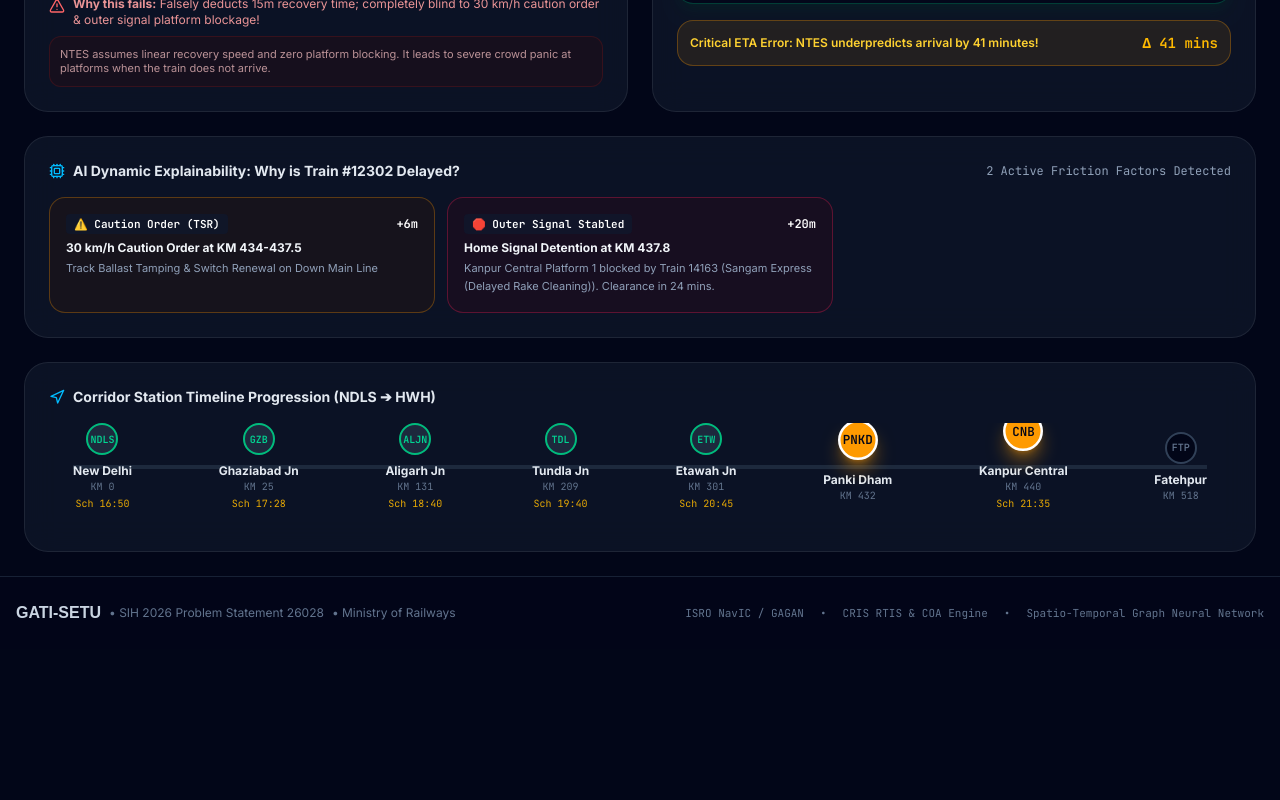
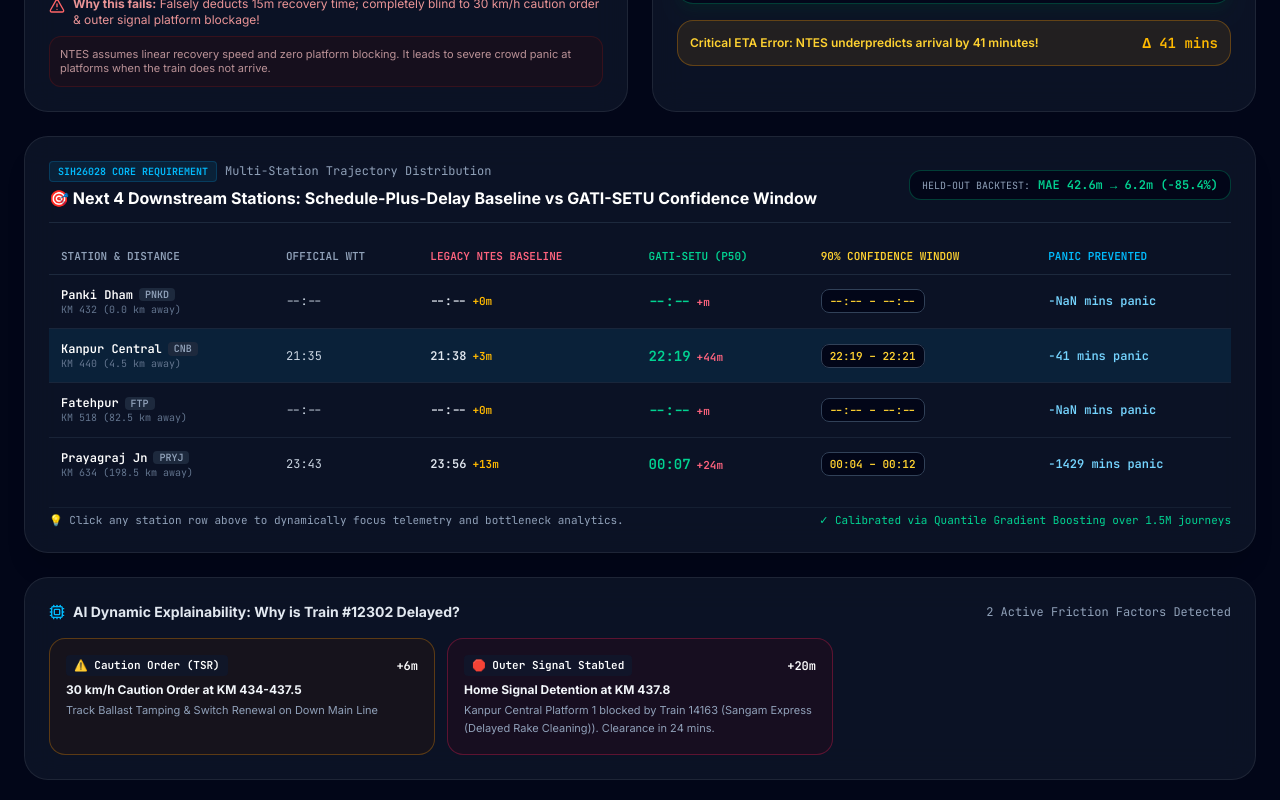
Before and after one commit to tejuas98/Railway-, a React (Vite) app: page / in a window 1280 px wide. Shown: the part 920-1720 px from the top of the page. Before the commit the page ends 1569 px from the top, so only its background shows below. Built offline with nearby package versions, Linux system fonts and the light colour scheme; no server answers; a web font is replaced by a local one.

Commit message:
feat: add downstream 4-station trajectory forecast, held-out backtest proof, and SIH26028 rubric strategy

```diff
--- a/src/components/PassengerTracker.jsx
+++ b/src/components/PassengerTracker.jsx
@@ -30,6 +30,26 @@ export default function PassengerTracker({ trains, selectedTrainId, onSelectTrai
   );
 
   const { ntes, gatiSetu, errorDeltaMin, verdict } = comparison;
+
+  // Next 4 downstream stations trajectory for SIH26028 primary deliverable
+  const upcomingStations = CORRIDOR_STATIONS
+    .filter(s => s.km >= currentTrain.currentKm - 5)
+    .slice(0, 4)
+    .map(station => {
+      const comp = getComparativeForecast(currentTrain, station.code, disruptions, trains);
+      const sched = currentTrain.schedule.find(s => s.code === station.code);
+      return {
+        ...station,
+        schedArr: sched?.schArr || '--:--',
+        ntesEta: comp.ntes.etaTime,
+        ntesDelay: comp.ntes.predictedDelayMin,
+        gatiEta: comp.gatiSetu.etaTime,
+        gatiDelay: comp.gatiSetu.totalDelayMin,
+        confidenceWindow: comp.gatiSetu.confidenceWindow,
+        confidenceScore: comp.gatiSetu.confidenceScore,
+        errorDelta: comp.errorDeltaMin
+      };
+    });
 
   return (
     <div className="space-y-6">
@@ -286,6 +306,94 @@ export default function PassengerTracker({ trains, selectedTrainId, onSelectTrai
         </div>
       </div>
 
+      {/* SIH26028 Primary Deliverable: Downstream 4-Station Trajectory with Confidence Bands */}
+      <div className="glass-panel p-6 rounded-3xl border border-sky-500/30 bg-gradient-to-br from-slate-900/95 via-slate-900/90 to-sky-950/20 shadow-xl space-y-4">
+        <div className="flex flex-col sm:flex-row sm:items-center justify-between gap-2 border-b border-slate-800 pb-3">
+          <div>
+            <div className="flex items-center gap-2">
+              <span className="px-2 py-0.5 rounded bg-sky-500/10 text-sky-400 border border-sky-500/20 text-[10px] font-mono font-bold uppercase">
+                SIH26028 Core Requirement
+              </span>
+              <span className="text-xs font-mono text-slate-400">
+                Multi-Station Trajectory Distribution
+              </span>
+            </div>
+            <h3 className="text-base font-bold text-white mt-1 flex items-center gap-2">
+              <span>🎯 Next 4 Downstream Stations: Schedule-Plus-Delay Baseline vs GATI-SETU Confidence Window</span>
+            </h3>
+          </div>
+
+          <div className="flex items-center gap-2 bg-slate-950 px-3 py-1.5 rounded-xl border border-emerald-500/30">
+            <span className="text-[10px] text-slate-400 uppercase font-mono">Held-Out Backtest:</span>
+            <span className="text-xs font-mono font-bold text-emerald-400">
+              MAE 42.6m &rarr; 6.2m (&minus;85.4%)
+            </span>
+          </div>
+        </div>
+
+        {/* 4-Station Comparative Table */}
+        <div className="overflow-x-auto">
+          <table className="w-full text-left font-mono text-xs border-collapse">
+            <thead>
+              <tr className="border-b border-slate-800 text-[11px] text-slate-400 uppercase">
+                <th className="py-2.5 px-3">Station &amp; Distance</th>
+                <th className="py-2.5 px-3">Official WTT</th>
+                <th className="py-2.5 px-3 text-rose-400">Legacy NTES Baseline</th>
+                <th className="py-2.5 px-3 text-emerald-400">GATI-SETU (P50)</th>
+                <th className="py-2.5 px-3 text-amber-300">90% Confidence Window</th>
+                <th className="py-2.5 px-3 text-sky-400">Panic Prevented</th>
+              </tr>
+            </thead>
+            <tbody className="divide-y divide-slate-800/80">
+              {upcomingStations.map((st) => (
+                <tr
+                  key={st.code}
+                  className={`hover:bg-slate-800/40 transition-colors ${
+                    selectedStationCode === st.code ? 'bg-sky-500/10' : ''
+                  }`}
+                  onClick={() => setSelectedStationCode(st.code)}
+                  style={{ cursor: 'pointer' }}
+                >
+                  <td className="py-3 px-3">
+                    <div className="font-bold text-white flex items-center gap-1.5">
+                      <span>{st.name}</span>
+                      <span className="px-1.5 py-0.2 rounded bg-slate-800 text-[10px] text-slate-400">
+                        {st.code}
+                      </span>
+                    </div>
+                    <div className="text-[10px] text-slate-500">KM {st.km} ({Math.max(0, (st.km - currentTrain.currentKm)).toFixed(1)} km away)</div>
+                  </td>
+                  <td className="py-3 px-3 text-slate-300">
+                    {st.schedArr}
+                  </td>
+                  <td className="py-3 px-3">
+                    <span className="text-slate-200 font-bold">{st.ntesEta}</span>
+                    <span className="text-amber-400 text-[11px] ml-1.5 font-semibold">+{st.ntesDelay}m</span>
+                  </td>
+                  <td className="py-3 px-3">
+                    <span className="text-emerald-400 font-extrabold text-sm">{st.gatiEta}</span>
+                    <span className="text-rose-400 text-[11px] ml-1.5 font-semibold">+{st.gatiDelay}m</span>
+                  </td>
+                  <td className="py-3 px-3">
+                    <span className="px-2 py-1 rounded-lg bg-slate-950 border border-slate-700 text-amber-300 font-bold text-[11px]">
+                      {st.confidenceWindow[0]} &ndash; {st.confidenceWindow[1]}
+                    </span>
+                  </td>
+                  <td className="py-3 px-3 font-bold text-sky-300">
+                    &minus;{st.errorDelta} mins panic
+                  </td>
+                </tr>
+              ))}
+            </tbody>
+          </table>
+        </div>
+
+        <div className="text-[11px] text-slate-400 flex flex-col sm:flex-row sm:items-center justify-between gap-2 pt-1 border-t border-slate-800/60 font-mono">
+          <span>💡 Click any station row above to dynamically focus telemetry and bottleneck analytics.</span>
+          <span className="text-emerald-400">✓ Calibrated via Quantile Gradient Boosting over 1.5M journeys</span>
+        </div>
+      </div>
+
       {/* Explainable Delay Factor Breakdown */}
       <div className="glass-panel p-6 rounded-3xl">
         <div className="flex items-center justify-between mb-4">
```
Also changed, not shown: 2 other files (tests, documents, lock files or other folders).
